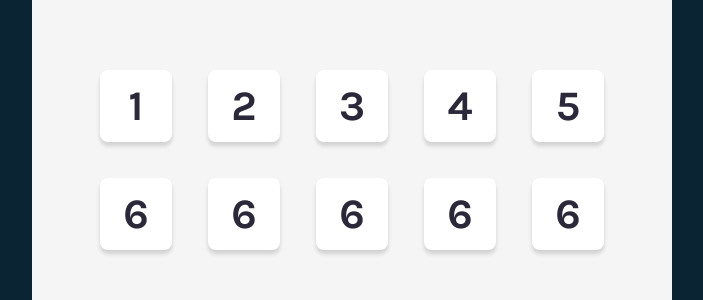
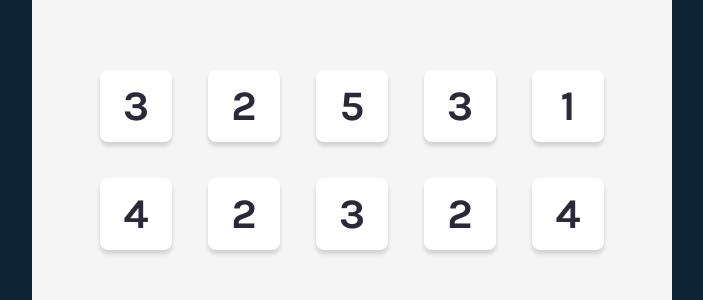
Before and after one commit to ArginP/tenzies-react, a React app: page / in a window 1280 px wide. Shown: the part 240-540 px from the top of the page, without its empty margins (288-991 px from the left). Built offline with nearby package versions, Linux system fonts and the light colour scheme; the HTML template or start-up script is replaced by a standard one.

Commit message:
add generated dice, replace hardcoded placeholder dice

```diff
--- a/src/App.jsx
+++ b/src/App.jsx
@@ -1,21 +1,29 @@
 import Die from "./Die.jsx"
+import { useState } from "react";
 
 export default function App() {
+    const [dice, setSice] = useState(generateAllNewDice());
+
+    function generateAllNewDice() {
+        const allDice = [];
+
+        for (let i = 0; i < 10; i++) {
+            const randomDie = Math.floor(Math.random() * 6) + 1;
+            allDice.push(randomDie)
+        }
+
+        return allDice;
+    }
+
+    const DieComponents = dice.map((die) => {
+        return <Die value={die} />
+    })
+
     return (
         <>
             <main className={"game-container"}>
                 <div className="dice-container">
-                    <Die value={"1"} />
-                    <Die value={"2"} />
-                    <Die value={"3"} />
-                    <Die value={"4"} />
-                    <Die value={"5"} />
-
-                    <Die value={"6"} />
-                    <Die value={"6"} />
-                    <Die value={"6"} />
-                    <Die value={"6"} />
-                    <Die value={"6"} />
+                    {DieComponents}
                 </div>
             </main>
         </>
```
